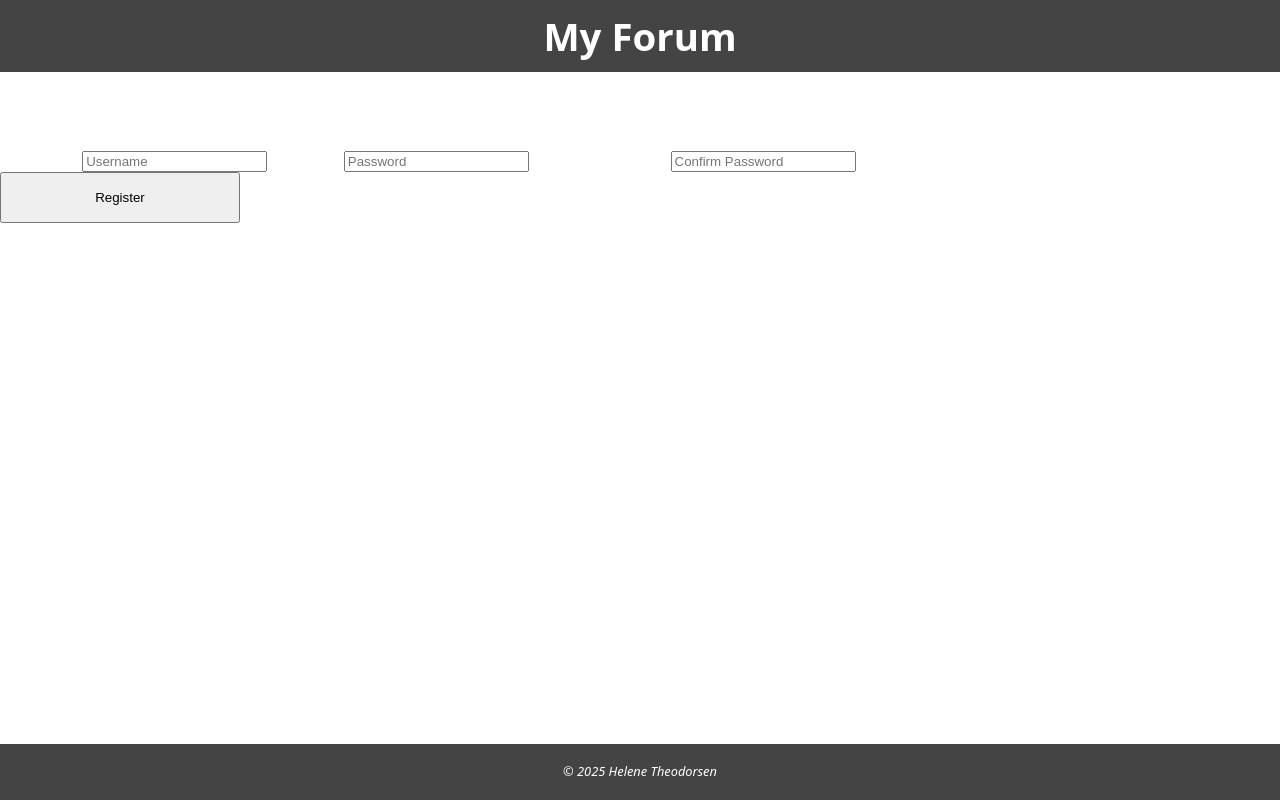
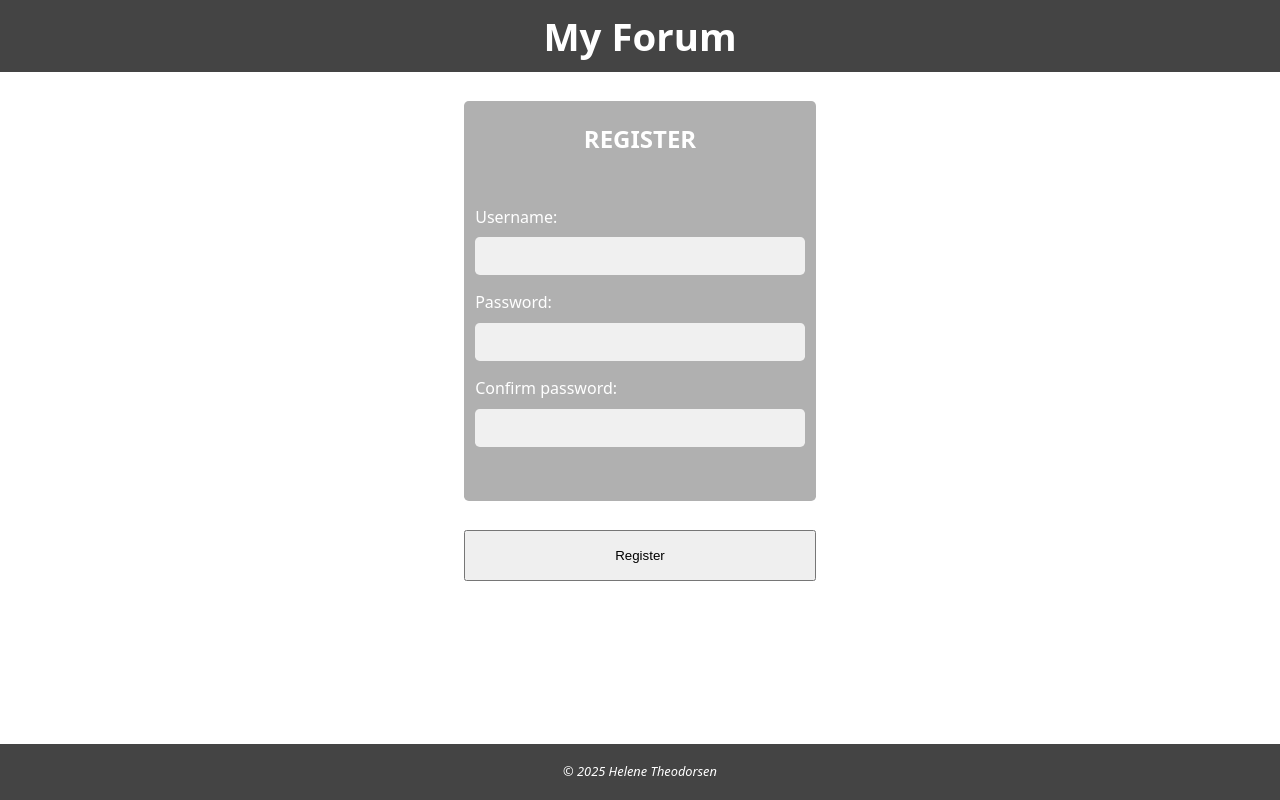
Before and after one commit to Welene/cloud, a React (Vite) app: page /register in a window 1280 px wide. Built offline with nearby package versions, Linux system fonts and the light colour scheme.

Commit message:
Styled login & register page more // made labels/inputs more accessible

```diff
--- a/src/components/BigButton.css
+++ b/src/components/BigButton.css
@@ -1,3 +1,4 @@
 .big-button {
 	padding: 1rem 4rem;
+	min-width: 22rem;
 }
--- a/src/components/ForumPost/ForumPost.jsx
+++ b/src/components/ForumPost/ForumPost.jsx
@@ -13,7 +13,7 @@ export const ForumPost = ({ username, title, content }) => {
 
 	return (
 		<article className="post">
-			<h2 className="post__title">{title}</h2>
+			<h3 className="post__title">{title}</h3>
 			<p className="post__txt">{content}</p>
 			<p className="post__user" onClick={handleUsernameClick}>
 				{username}
--- a/src/pages/LoginPage/Login.css
+++ b/src/pages/LoginPage/Login.css
@@ -0,0 +1,46 @@
+.login-section {
+	display: flex;
+	flex-direction: column;
+	justify-content: center;
+	align-items: center;
+}
+
+.login-section__content {
+	min-width: 22rem;
+	min-height: 25rem;
+	margin: 1.8rem 0rem 1.8rem 0rem;
+	border-radius: 0.3rem;
+	background-color: rgba(124, 124, 124, 0.6);
+	display: flex;
+	flex-direction: column;
+	/* justify-content: center; */
+	align-items: center;
+	position: relative;
+}
+
+.login-section__title {
+	margin-bottom: 5rem;
+}
+
+.login-section__input {
+	background-color: rgb(240, 240, 240);
+	border-style: none;
+	font-size: 1.2rem;
+	margin-bottom: 4rem;
+	padding: 0.5rem 0.8rem;
+	width: 19rem;
+	border-radius: 0.3rem;
+	color: rgb(7, 7, 7);
+}
+
+.login-section__label--name {
+	position: absolute;
+	left: 0.7rem;
+	top: 6.5rem;
+}
+
+.login-section__label-pass {
+	position: absolute;
+	left: 0.7rem;
+	top: 12.9rem;
+}
--- a/src/pages/LoginPage/Login.jsx
+++ b/src/pages/LoginPage/Login.jsx
@@ -11,7 +11,7 @@ function Login() {
 
 	const handleLogin = () => {
 		if (!username || !password) {
-			alert('Please fill in all fields!');
+			alert('Please fill in all fields!'); // vi vil ikke ha alert, bytt ut senere
 			return;
 		}
 
@@ -23,31 +23,35 @@ function Login() {
 
 	return (
 		<section className="login-section">
-			<article className="login-content">
-				<h2>Login</h2>
+			<article className="login-section__content">
+				<h2 className="login-section__title">LOG IN</h2>
 
-				<label>
+				<label
+					className="login-section__label--name"
+					htmlFor="username">
 					Username:
+				</label>
 				<input
+					className="login-section__input"
+					id="username"
 					type="text"
 					value={username}
 					onChange={(e) => setUsername(e.target.value)}
-						placeholder="Username"
 				/>
+
+				<label className="login-section__label-pass" htmlFor="password">
+					Password:
 				</label>
-
-				<label>
-					Password:
 				<input
+					className="login-section__input"
+					id="password"
 					type="password"
 					value={password}
 					onChange={(e) => setPassword(e.target.value)}
-						placeholder="Password"
 				/>
-				</label>
 			</article>
 
-			<BigButton text="Login" onClick={handleLogin} />
+			<BigButton text="LOG IN" onClick={handleLogin} />
 		</section>
 	);
 }
--- a/src/pages/RegisterPage/Register.css
+++ b/src/pages/RegisterPage/Register.css
@@ -0,0 +1,52 @@
+.register-section {
+	display: flex;
+	flex-direction: column;
+	justify-content: center;
+	align-items: center;
+}
+
+.register-section__content {
+	min-width: 22rem;
+	min-height: 25rem;
+	margin: 1.8rem 0rem 1.8rem 0rem;
+	border-radius: 0.3rem;
+	background-color: rgba(124, 124, 124, 0.6);
+	display: flex;
+	flex-direction: column;
+	/* justify-content: center; */
+	align-items: center;
+	position: relative;
+}
+
+.register-section__title {
+	margin-bottom: 5rem;
+}
+
+.register-section__input {
+	background-color: rgb(240, 240, 240);
+	border-style: none;
+	font-size: 1.2rem;
+	margin-bottom: 3rem;
+	padding: 0.5rem 0.8rem;
+	width: 19rem;
+	border-radius: 0.3rem;
+	color: rgb(7, 7, 7);
+}
+
+.register-section__label--name {
+	position: absolute;
+	left: 0.7rem;
+	top: 6.5rem;
+}
+
+.register-section__label--pass1 {
+	position: absolute;
+	left: 0.7rem;
+	top: 11.8rem;
+}
+
+.register-section__label--pass2 {
+	position: absolute;
+	left: 0.7rem;
+	top: 17.2rem;
+}
--- a/src/pages/RegisterPage/Register.jsx
+++ b/src/pages/RegisterPage/Register.jsx
@@ -29,38 +29,44 @@ function Register() {
 
 	return (
 		<section className="register-section">
-			<article className="register-content">
-				<h2>Register</h2>
+			<article className="register-section__content">
+				<h2 className="register-section__title">REGISTER</h2>
 
-				<label>
+				<label
+					className="register-section__label--name"
+					htmlFor="username">
 					Username:
+				</label>
 				<input
+					className="register-section__input"
 					type="text"
 					value={username}
 					onChange={(e) => setUsername(e.target.value)}
-						placeholder="Username"
 				/>
+
+				<label
+					className="register-section__label--pass1"
+					htmlFor="password">
+					Password:
 				</label>
-
-				<label>
-					Password:
 				<input
+					className="register-section__input"
 					type="password"
 					value={password}
 					onChange={(e) => setPassword(e.target.value)}
-						placeholder="Password"
 				/>
+
+				<label
+					className="register-section__label--pass2"
+					htmlFor="password">
+					Confirm password:
 				</label>
-
-				<label>
-					Confirm Password:
 				<input
+					className="register-section__input"
 					type="password"
 					value={confirmPassword}
 					onChange={(e) => setConfirmPassword(e.target.value)}
-						placeholder="Confirm Password"
 				/>
-				</label>
 			</article>
 
 			<BigButton text="Register" onClick={handleRegister} />
```
Lines whose indentation alone changed are shown as unchanged.
